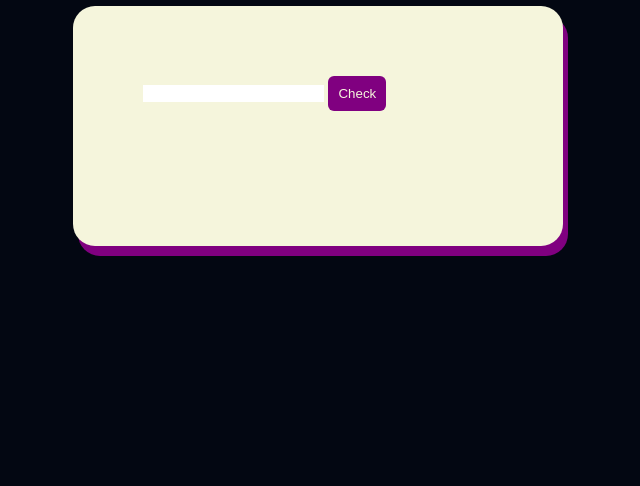
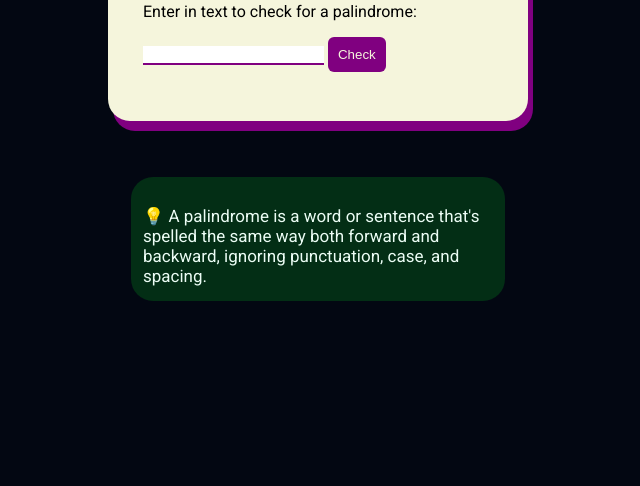
Before and after one commit to stevemuiru/palindrome-checker, a plain HTML site: page index.html in a window 1280 px wide. Shown: the part 314-800 px from the top of the page, without its empty margins (322-962 px from the left). Drawn offline with Linux system fonts and the light colour scheme.

Commit message:
added html and css code

```diff
--- a/index.html
+++ b/index.html
@@ -5,14 +5,22 @@
     <meta name="viewport" content="width=device-width, initial-scale=1.0">
     <title>Palindrome Checker</title>
     <link rel="stylesheet" href="style.css">
+    <link rel="preconnect" href="https://fonts.googleapis.com">
+    <link rel="preconnect" href="https://fonts.gstatic.com" crossorigin>
+    <link href="https://fonts.googleapis.com/css2?family=Josefin+Slab:ital,wght@0,100..700;1,100..700&family=Roboto:ital,wght@0,100;0,300;0,400;0,500;0,700;0,900;1,100;1,300;1,400;1,500;1,700;1,900&display=swap" rel="stylesheet">
 </head>
 <body>
     <h1>Is It A Palindrome?</h1>
     <div class="box">
+        <p class="info">Enter in text to check for a palindrome:</p>
  <input id="text-input" type="text">
   <button id="check-btn" onclick="check">Check</button>
   <p id="result"></p>
   <script src="main.js"></script>
     </div>
+
+    <div class="box-2">
+        <p class="description">💡 A palindrome is a word or sentence that's spelled the same way both forward and backward, ignoring punctuation, case, and spacing.</p>
+    </div>
 </body>
 </html>
--- a/style.css
+++ b/style.css
@@ -6,7 +6,7 @@ body{
     justify-content: center;
     height: 100vh;
     margin: 0;
-    font-family: sans-serif;
+    font-family: 'Roboto', sans-serif;
 }
 h1{
     color: oklch(98.5% 0.002 247.839)
@@ -16,12 +16,12 @@ h1{
     width: 350px;
     border-radius: 22px;
     background-color: beige;
-    padding: 70px;
+    padding: 35px;
     box-shadow: 5px 10px purple;
-
 }
 input{
     border: 0;
+    border-bottom: 2px solid purple;
 }
 #check-btn{
   background-color: purple;
@@ -34,3 +34,17 @@ input{
 #check-btn:hover{
     cursor: pointer;
 }
+
+.box-2{
+    height: 100px;
+    width: 350px;
+    background-color: oklch(26.6% 0.065 152.934);
+    margin-top: 3.5rem;
+    padding: 12px;
+    border-radius: 22px;
+}
+
+.description{
+  color: oklch(97.9% 0.021 166.113);
+  font-size: 17px;
+}
```
